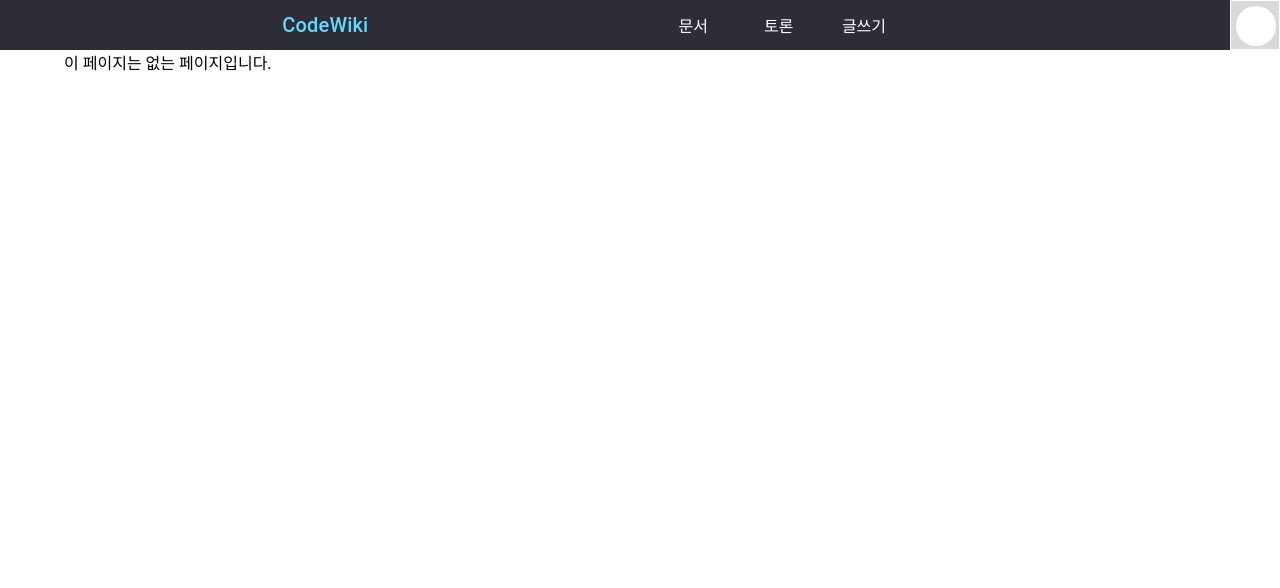
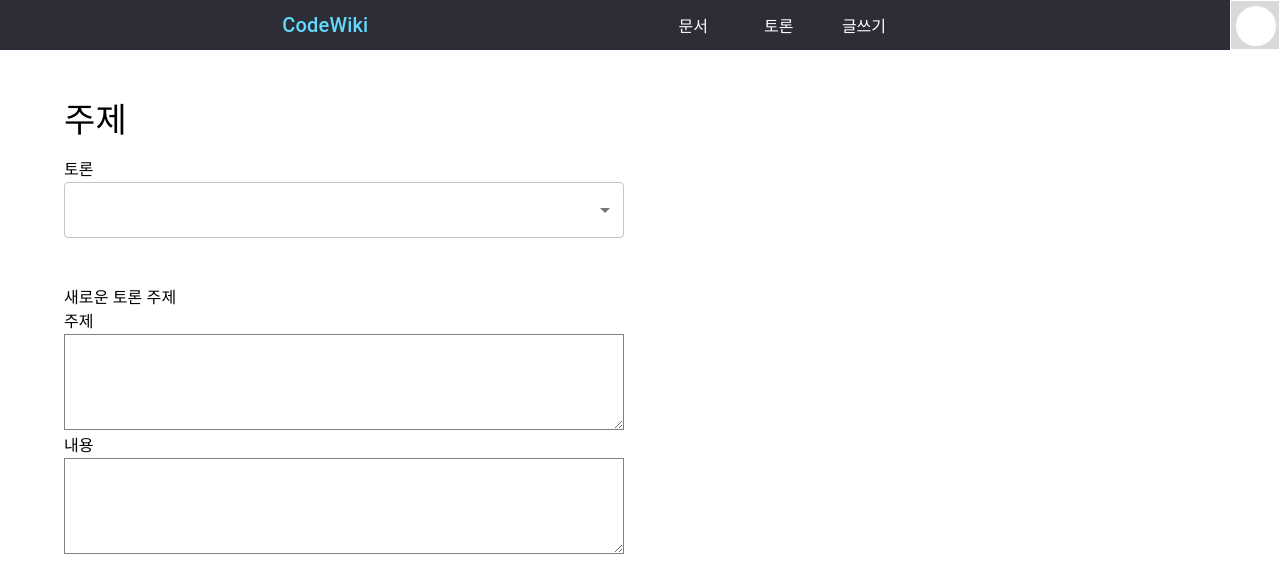
Before and after one commit to 4kang0624/404NotFound, a React (Create React App) app in the folder client/: page /edit_discussion in a window 1280 px wide. Shown: the top 588 px of the page. Built offline with nearby package versions, Linux system fonts and the light colour scheme; no server answers.

Commit message:
feat: editDiscussion페이지와 Discussion페이지 간단히 ui 구현

```diff
--- a/client/src/App.js
+++ b/client/src/App.js
@@ -7,9 +7,10 @@ import SignUp from "./pages/SignUp";
 import Document from "./pages/Document";
 import Header from "./components/Header";
 import { Container } from "@mui/material";
-import Discussion from "./pages/Discussion";
+import EditDiscussion from "./pages/EditDiscussion";
 import EditDocument from "./pages/EditDocument";
 import auth from "./hoc/auth";
+import Discussion from "./pages/Discussion";
 function App() {
   return (
     <BrowserRouter>
@@ -23,6 +24,7 @@ function App() {
           {/* <Route path=":id"/> */}
           <Route path="/edit_document" element={auth(EditDocument, null)} />
           <Route path="/discussion" element={auth(Discussion, null)} />
+          <Route path="/edit_discussion" element={auth(EditDiscussion, null)} />
           <Route path="*" element={auth(Missing, null)} />
         </Routes>
       </Container>
--- /dev/null
+++ b/client/src/components/DiscussionBlock.js
@@ -0,0 +1,19 @@
+import { Box, Grid, Typography } from "@mui/material";
+import React from "react";
+
+function DiscussionBlock() {
+  return (
+    <Grid container>
+      <Grid item xs={12} marginY={"1rem"}>
+        <Typography bgcolor={"royalblue"} p={".5rem"}>
+          #1(사용자 아이디)
+        </Typography>
+        <Box sx={{ border: "1px solid black" }} p={"0.5rem"}>
+          text
+        </Box>
+      </Grid>
+    </Grid>
+  );
+}
+
+export default DiscussionBlock;
--- a/client/src/pages/Discussion.js
+++ b/client/src/pages/Discussion.js
@@ -1,7 +1,17 @@
+import { Box, Typography } from "@mui/material";
 import React from "react";
+import DiscussionBlock from "../components/DiscussionBlock";
 
 function Discussion() {
-  return <div>Discussion</div>;
+  return (
+    <Box paddingTop={"50px"} display={"flex"} flexDirection={"column"}>
+      <Typography variant="h4" component="h4" pb={"1rem"}>
+        주제
+      </Typography>
+      <Typography marginY={"2rem"}>자세한 주제</Typography>
+      <DiscussionBlock />
+    </Box>
+  );
 }
 
 export default Discussion;
--- /dev/null
+++ b/client/src/pages/EditDiscussion.js
@@ -0,0 +1,73 @@
+import {
+  Box,
+  Grid,
+  MenuItem,
+  Select,
+  TextareaAutosize,
+  Typography,
+} from "@mui/material";
+import React, { useState } from "react";
+
+function EditDiscussion() {
+  const [list, setList] = useState("");
+  return (
+    <Box paddingTop={"50px"} display={"flex"} flexDirection={"column"}>
+      <Typography variant="h4" component="h4" pb={"1rem"}>
+        주제
+      </Typography>
+      <Grid>
+        <Typography>토론</Typography>
+      </Grid>
+      <Grid>
+        <Select
+          value={list}
+          onChange={e => setList(e.target.value)}
+          inputProps={{ "aria-label": "Without label" }}
+          sx={{ width: "35rem" }}
+        >
+          <MenuItem value={10}>Ten</MenuItem>
+          <MenuItem value={20}>Twenty</MenuItem>
+          <MenuItem value={30}>Thirty</MenuItem>
+        </Select>
+      </Grid>
+      <Box
+        component={"form"}
+        sx={{
+          marginY: "3rem",
+        }}
+      >
+        <Typography>새로운 토론 주제</Typography>
+        <Grid>
+          <Typography>주제</Typography>
+          <TextareaAutosize
+            aria-label="empty textarea"
+            style={{
+              width: "35rem",
+              height: "5rem",
+              fontSize: "1rem",
+              border: "1px solid gray",
+              outlineColor: "royalblue",
+              padding: "0.5rem",
+            }}
+          />
+        </Grid>
+        <Grid>
+          <Typography>내용</Typography>
+          <TextareaAutosize
+            aria-label="empty textarea"
+            style={{
+              width: "35rem",
+              height: "5rem",
+              fontSize: "1rem",
+              border: "1px solid gray",
+              outlineColor: "royalblue",
+              padding: "0.5rem",
+            }}
+          />
+        </Grid>
+      </Box>
+    </Box>
+  );
+}
+
+export default EditDiscussion;
--- a/client/src/pages/Home.js
+++ b/client/src/pages/Home.js
@@ -1,10 +1,18 @@
-import { InputBase, Typography, Paper, IconButton } from "@mui/material";
+import {
+  InputBase,
+  Typography,
+  Paper,
+  IconButton,
+  Chip,
+  Grid,
+} from "@mui/material";
 import SearchIcon from "@mui/icons-material/Search";
 import { Box } from "@mui/system";
-import React from "react";
+import React, { useState } from "react";
 import SearchResult from "../components/SearchResult";
 
 function Home() {
+  const [isCard, setIsCard] = useState(false);
   return (
     <Box display={"flex"} flexDirection={"column"} alignItems={"center"}>
       <Typography
@@ -37,7 +45,37 @@ function Home() {
           <SearchIcon sx={{ color: "white" }} />
         </IconButton>
       </Paper>
-      <SearchResult />
+      <Grid container sx={{ maxWidth: "900px", marginTop: "30px" }}>
+        <Grid item xs={3} textAlign={"center"}>
+          <Chip
+            label="학생"
+            variant="outlined"
+            onClick={() => console.log("dd")}
+          />
+        </Grid>
+        <Grid item xs={3} textAlign={"center"}>
+          <Chip
+            label="주니어개발자"
+            variant="outlined"
+            onClick={() => console.log("dd")}
+          />
+        </Grid>
+        <Grid item xs={3} textAlign={"center"}>
+          <Chip
+            label="시니어개발자"
+            variant="outlined"
+            onClick={() => console.log("dd")}
+          />
+        </Grid>
+        <Grid item xs={3} textAlign={"center"}>
+          <Chip
+            label="전체"
+            variant="outlined"
+            onClick={() => console.log("dd")}
+          />
+        </Grid>
+      </Grid>
+      {isCard && <SearchResult />}
     </Box>
   );
 }
--- a/client/src/redux/modules/document.js
+++ b/client/src/redux/modules/document.js
@@ -34,7 +34,11 @@ export const insertDocument = dataToSubmit => {
 export default function reducer(state = {}, action = {}) {
   switch (action.type) {
     case GET_DOCUMENT:
-      return { ...state };
+      return { ...state, documentData: action.payload };
+    case GET_DOCUMENT_LOG:
+      return { ...state, documentLog: action.payload?.log };
+    case INSERT_DOCUMENT:
+      return { ...state, insertDocumentSuccess: action.payload?.result };
     default:
       return state;
   }
```
